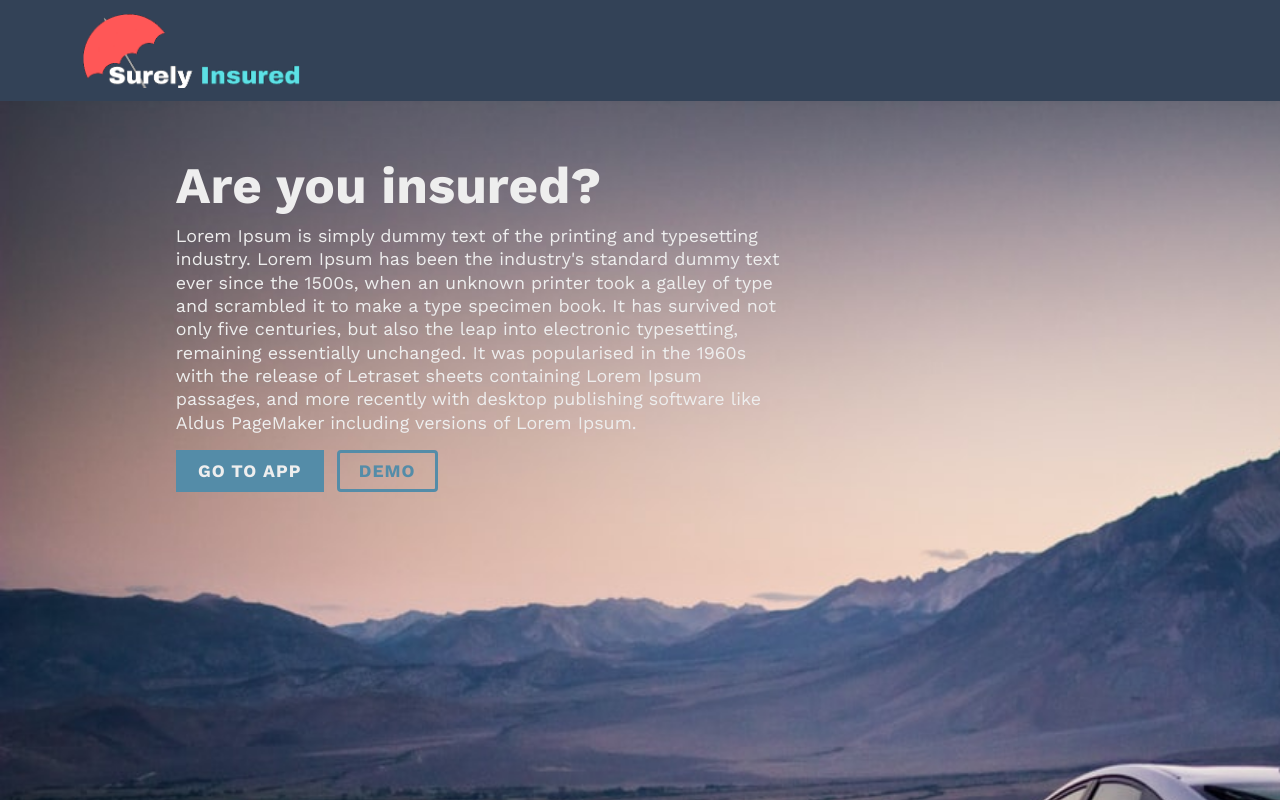
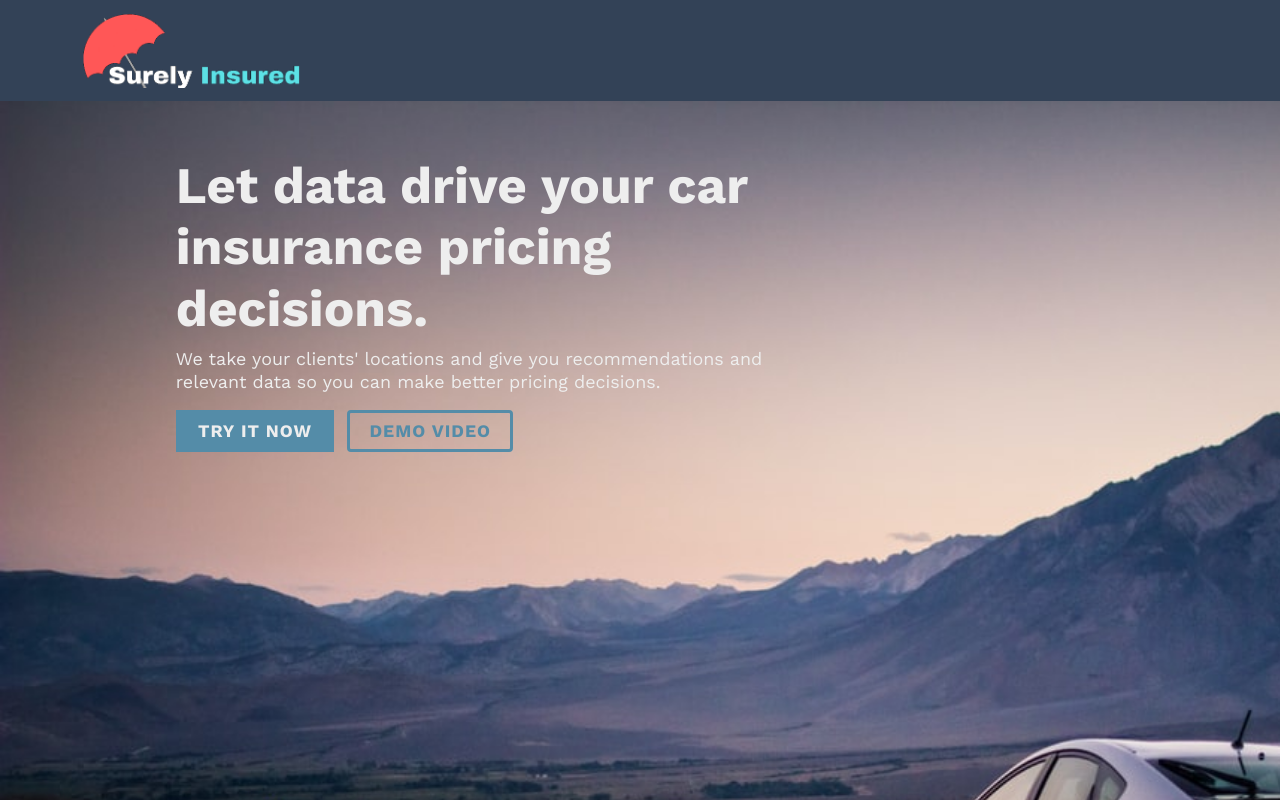
Before and after one commit to mitp7/SurelyInsured, a React (Create React App) app in the folder client/my-app/: page /landing in a window 1280 px wide. Shown: the top 800 px of the page. Built offline with nearby package versions, Linux system fonts and the light colour scheme; no server answers; what react-geocode would draw is missing.

Commit message:
edit landing page

```diff
--- a/client/my-app/src/DataDisplay/DataDisplay.js
+++ b/client/my-app/src/DataDisplay/DataDisplay.js
@@ -9,7 +9,9 @@ export default function DataDisplay(props) {
                 <div className="dataInformation">
                     <span className="dataStatistics">{props?.data?.RelativeNumIncidents ? props.data.RelativeNumIncidents : ''}</span>
                     {
-                      props?.data?.RelativeNumIncidents ? <img src={`/images/${props.data.RelativeNumIncidents > 0 ? 'green' : 'red'}_icon.png`} alt=""></img> : null
+                      props?.data?.RelativeNumIncidents ?
+                        <img src={`/images/${props.data.RelativeNumIncidents > 0 ? 'green' : 'red'}_icon.png`} alt=""></img>
+                        : null
                     }
                     <span className="dataCatergory">{props?.data?.RelativeNumIncidentsConclusion ? props.data.RelativeNumIncidentsConclusion : '' }</span>
                 </div>
--- a/client/my-app/src/Landing/Landing.js
+++ b/client/my-app/src/Landing/Landing.js
@@ -7,11 +7,11 @@ export default () => {
     return (
         <div className="body">
             <div className="main main--background">
-                <h1 className="main__title">Are you insured?</h1>
-                <p className="main__intro">Lorem Ipsum is simply dummy text of the printing and typesetting industry. Lorem Ipsum has been the industry's standard dummy text ever since the 1500s, when an unknown printer took a galley of type and scrambled it to make a type specimen book. It has survived not only five centuries, but also the leap into electronic typesetting, remaining essentially unchanged. It was popularised in the 1960s with the release of Letraset sheets containing Lorem Ipsum passages, and more recently with desktop publishing software like Aldus PageMaker including versions of Lorem Ipsum.</p>
+                <h1 className="main__title">Let data drive your car insurance pricing decisions.</h1>
+                <p className="main__intro">We take your clients' locations and give you recommendations and relevant data so you can make better pricing decisions.</p>
                 <p>
-                    <Link to="/app" className="btn btn--primary">Go to app</Link>
-                    <a href="" className="btn btn--outline">Demo</a>
+                    <Link to="/app" className="btn btn--primary">Try it now</Link>
+                    <a href="" className="btn btn--outline">Demo Video</a>
                 </p>
                 <div className="space-holder">
                 </div>
```
